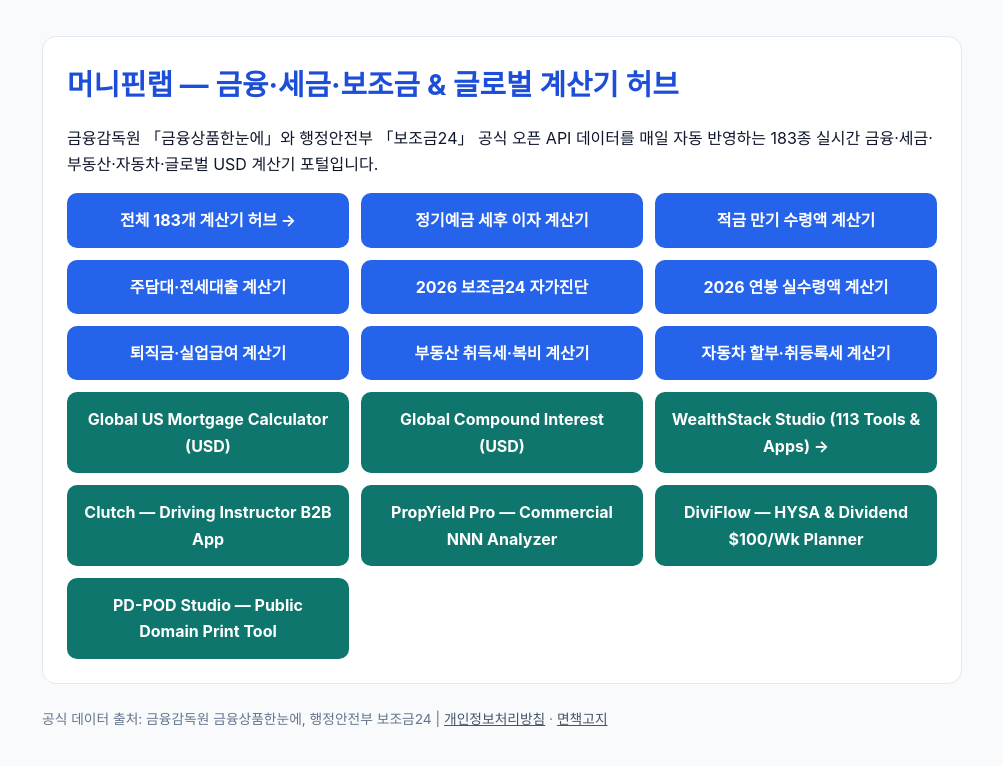
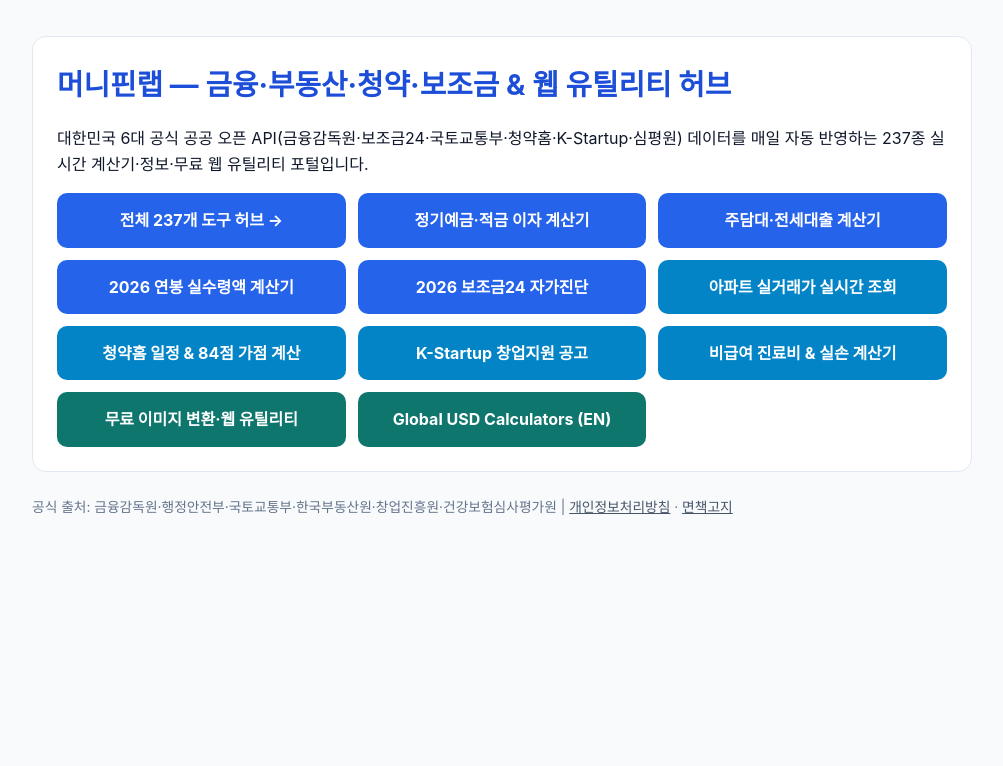
Before and after one commit to dream8837z/dream8837z.github.io, a plain HTML site: page index.html in a window 1280 px wide. Shown: the whole page, without its empty margins (138-1141 px from the left). Drawn offline with Linux system fonts and the light colour scheme.

Commit message:
feat: add Naver Search Advisor verification meta tag & 4 new public hub links

```diff
--- a/index.html
+++ b/index.html
@@ -1,24 +1,23 @@
 <!DOCTYPE html>
 <html lang="ko">
 <head>
-
-<meta name="google-site-verification" content="7f3n9_U7GdRdRwdGqFqRr9-g9BCodE3eRRA348jBM0g" />
-<meta charset="UTF-8">
+  <meta charset="UTF-8">
   <meta name="viewport" content="width=device-width, initial-scale=1.0">
-  <title>머니핀랩 - 대한민국 금융·세금·보조금 &amp; 글로벌 USD 실시간 계산기 허브</title>
-  <meta name="description" content="금융감독원·행정안전부 공공데이터 기반 예적금·대출·연봉·퇴직금·부동산 취득세·자동차 할부·보조금24 및 글로벌 USD 모기지·복리 실시간 계산기 183종 허브입니다.">
+  <title>머니핀랩 - 대한민국 금융·부동산·청약·보조금 &amp; 무료 웹 도구 허브</title>
+  <meta name="description" content="금융감독원·국토부·청약홈·K-Startup·심평원·보조금24 공식 오픈 API 기반 237종 실시간 계산기·실거래가·청약·창업지원·웹 유틸리티 포털입니다.">
   <meta name="google-adsense-account" content="ca-pub-9014872001634608">
+  <meta name="naver-site-verification" content="47aaa64ed3ef2e869497974b9f7602ebb397eb65" />
   <script async src="https://pagead2.googlesyndication.com/pagead/js/adsbygoogle.js?client=ca-pub-9014872001634608" crossorigin="anonymous"></script>
   <style>
     body{margin:0;font-family:-apple-system,BlinkMacSystemFont,"Noto Sans KR",sans-serif;background:#f8fafc;color:#0f172a;line-height:1.65}
-    .wrap{max-width:920px;margin:0 auto;padding:36px 20px}
+    .wrap{max-width:940px;margin:0 auto;padding:36px 20px}
     .card{background:#fff;border:1px solid #e2e8f0;border-radius:14px;padding:24px;margin-bottom:20px}
     h1{margin:0 0 10px;font-size:1.8rem;color:#1d4ed8}
     .grid{display:grid;grid-template-columns:repeat(auto-fit,minmax(220px,1fr));gap:12px;margin-top:16px}
     .btn{display:block;padding:14px 16px;border-radius:10px;background:#2563eb;color:#fff;text-decoration:none;font-weight:700;text-align:center}
     .btn:hover{background:#1d4ed8}
+    .btn.pub{background:#0284c7}
     .btn.en{background:#0f766e}
-    .btn.en:hover{background:#115e59}
     footer{font-size:0.86rem;color:#64748b;margin-top:24px}
     footer a{color:#475569}
   </style>
@@ -26,29 +25,24 @@
 <body>
   <main class="wrap">
     <section class="card">
-      <h1>머니핀랩 — 금융·세금·보조금 &amp; 글로벌 계산기 허브</h1>
-      <p>금융감독원 「금융상품한눈에」와 행정안전부 「보조금24」 공식 오픈 API 데이터를 매일 자동 반영하는 183종 실시간 금융·세금·부동산·자동차·글로벌 USD 계산기 포털입니다.</p>
+      <h1>머니핀랩 — 금융·부동산·청약·보조금 &amp; 웹 유틸리티 허브</h1>
+      <p>대한민국 6대 공식 공공 오픈 API(금융감독원·보조금24·국토교통부·청약홈·K-Startup·심평원) 데이터를 매일 자동 반영하는 237종 실시간 계산기·정보·무료 웹 유틸리티 포털입니다.</p>
       <div class="grid">
-        <a class="btn" href="/pseo-revenue-autopilot/index.html">전체 183개 계산기 허브 →</a>
-        <a class="btn" href="/pseo-revenue-autopilot/deposit/deposit-1000man-12m.html">정기예금 세후 이자 계산기</a>
-        <a class="btn" href="/pseo-revenue-autopilot/saving/saving-100man-12m.html">적금 만기 수령액 계산기</a>
+        <a class="btn" href="/pseo-revenue-autopilot/index.html">전체 237개 도구 허브 →</a>
+        <a class="btn" href="/pseo-revenue-autopilot/deposit/deposit-1000man-12m.html">정기예금·적금 이자 계산기</a>
         <a class="btn" href="/pseo-revenue-autopilot/loan/mortgage-3eok-30y.html">주담대·전세대출 계산기</a>
+        <a class="btn" href="/pseo-revenue-autopilot/salary/salary-5000man.html">2026 연봉 실수령액 계산기</a>
         <a class="btn" href="/pseo-revenue-autopilot/subsidy/all-youth.html">2026 보조금24 자가진단</a>
-        <a class="btn" href="/pseo-revenue-autopilot/salary/salary-5000man.html">2026 연봉 실수령액 계산기</a>
-        <a class="btn" href="/pseo-revenue-autopilot/severance/sev-350man-5y.html">퇴직금·실업급여 계산기</a>
-        <a class="btn" href="/pseo-revenue-autopilot/realestate/re-5eok-1h.html">부동산 취득세·복비 계산기</a>
-        <a class="btn" href="/pseo-revenue-autopilot/auto/auto-3000man-36m.html">자동차 할부·취등록세 계산기</a>
-        <a class="btn en" href="/pseo-revenue-autopilot/en/mortgage-400k-30y.html">Global US Mortgage Calculator (USD)</a>
-        <a class="btn en" href="/pseo-revenue-autopilot/en/compound-50k-1000m-30y.html">Global Compound Interest (USD)</a>
-        <a class="btn en" href="/passive-income-microsaas-autopilot/index.html">WealthStack Studio (113 Tools &amp; Apps) →</a>
-        <a class="btn en" href="/passive-income-microsaas-autopilot/apps/clutch-driving-instructor.html">Clutch — Driving Instructor B2B App</a>
-        <a class="btn en" href="/passive-income-microsaas-autopilot/apps/commercial-nnn-analyzer.html">PropYield Pro — Commercial NNN Analyzer</a>
-        <a class="btn en" href="/passive-income-microsaas-autopilot/apps/passive-income-planner.html">DiviFlow — HYSA &amp; Dividend $100/Wk Planner</a>
-        <a class="btn en" href="/passive-income-microsaas-autopilot/apps/public-domain-pod-studio.html">PD-POD Studio — Public Domain Print Tool</a>
+        <a class="btn pub" href="/pseo-revenue-autopilot/apt/gangnam.html">아파트 실거래가 실시간 조회</a>
+        <a class="btn pub" href="/pseo-revenue-autopilot/cheongyak/all.html">청약홈 일정 &amp; 84점 가점 계산</a>
+        <a class="btn pub" href="/pseo-revenue-autopilot/startup/all.html">K-Startup 창업지원 공고</a>
+        <a class="btn pub" href="/pseo-revenue-autopilot/medical/all.html">비급여 진료비 &amp; 실손 계산기</a>
+        <a class="btn en" href="/pseo-revenue-autopilot/tools/image-converter.html">무료 이미지 변환·웹 유틸리티</a>
+        <a class="btn en" href="/pseo-revenue-autopilot/en/mortgage-400k-30y.html">Global USD Calculators (EN)</a>
       </div>
     </section>
     <footer>
-      <p>공식 데이터 출처: 금융감독원 금융상품한눈에, 행정안전부 보조금24 | <a href="/pseo-revenue-autopilot/privacy.html">개인정보처리방침</a> · <a href="/pseo-revenue-autopilot/disclaimer.html">면책고지</a></p>
+      <p>공식 출처: 금융감독원·행정안전부·국토교통부·한국부동산원·창업진흥원·건강보험심사평가원 | <a href="/pseo-revenue-autopilot/privacy.html">개인정보처리방침</a> · <a href="/pseo-revenue-autopilot/disclaimer.html">면책고지</a></p>
     </footer>
   </main>
 </body>
```
